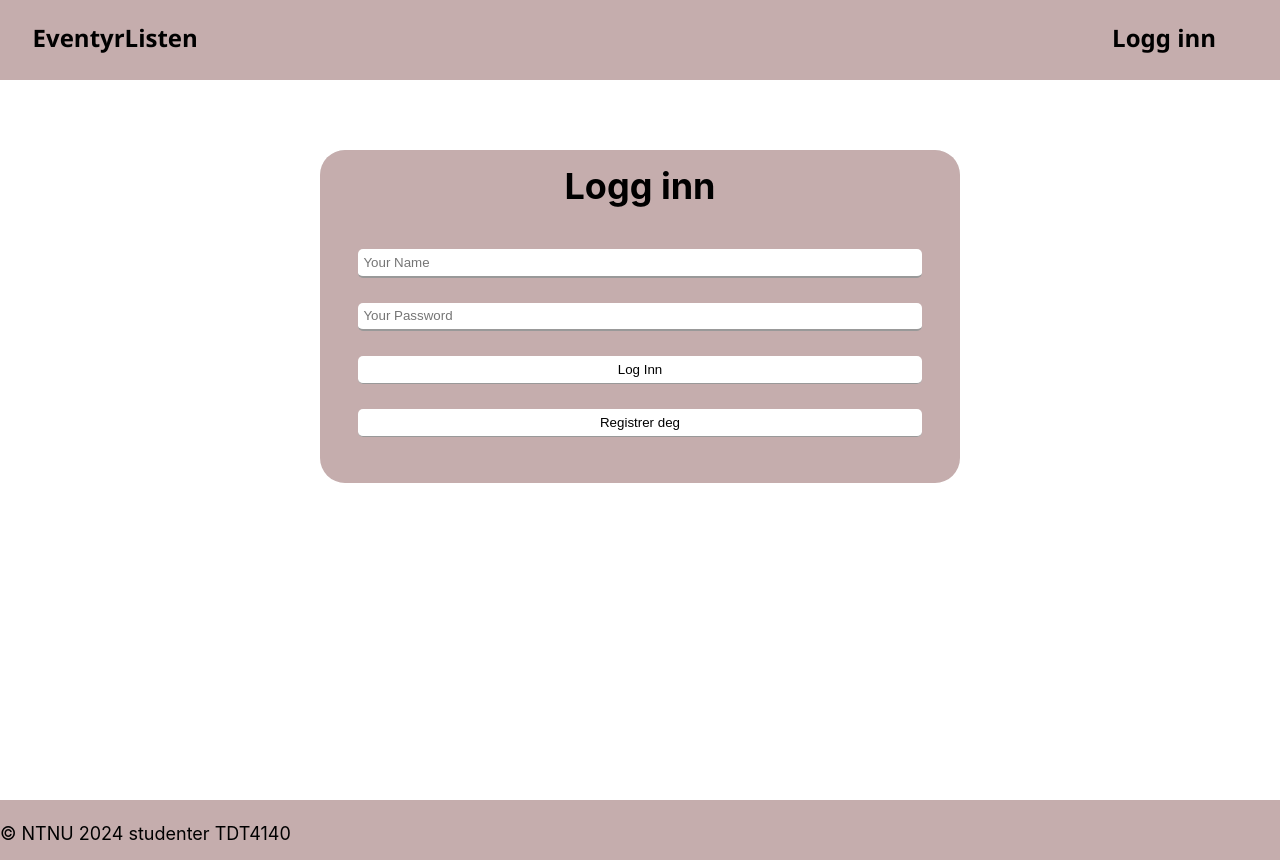
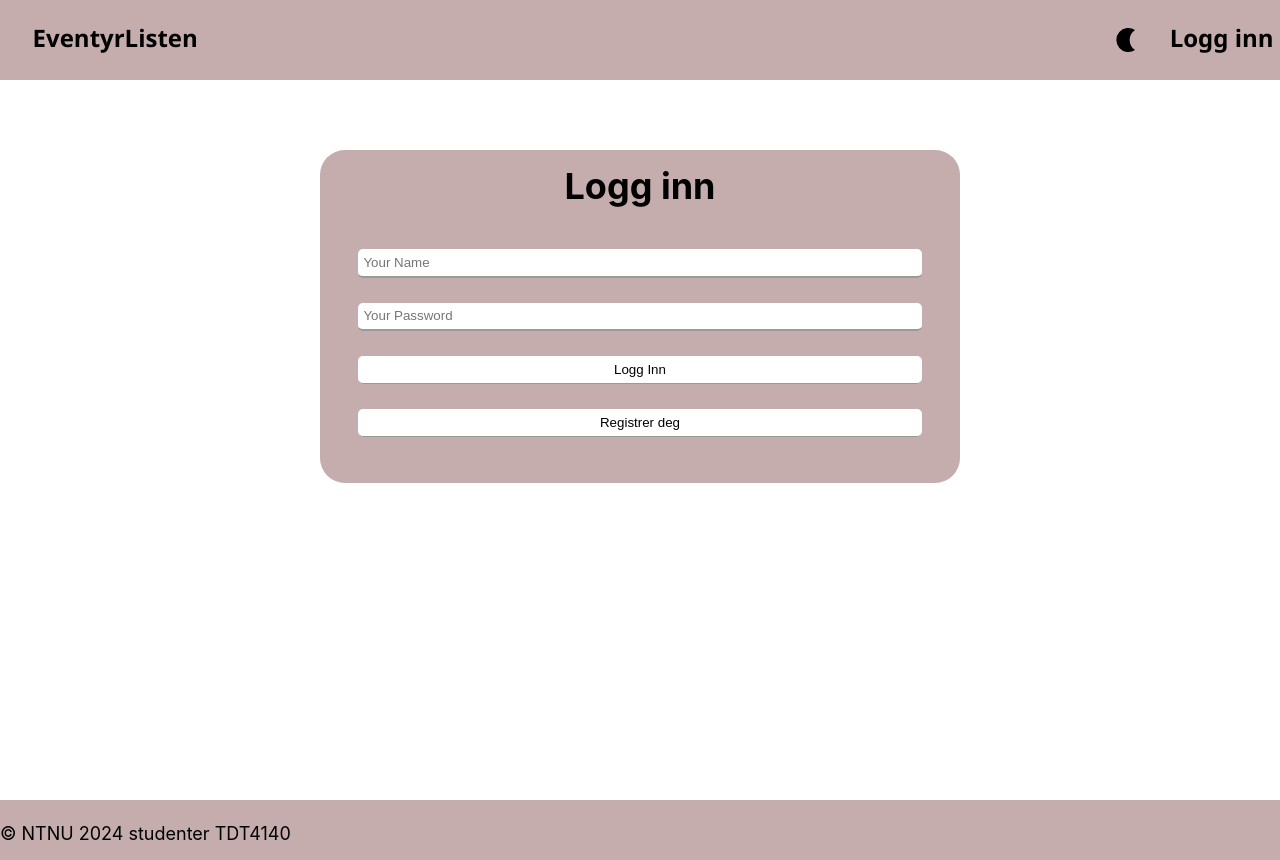
Before and after one commit to Tobiazo/travelapp, a React (Create React App) app in the folder client/travelapp/: page /Login in a window 1280 px wide. Built offline with nearby package versions, Linux system fonts and the light colour scheme; no server answers.

Commit message:
now work

```diff
--- a/client/travelapp/src/pages/Login.jsx
+++ b/client/travelapp/src/pages/Login.jsx
@@ -23,14 +23,9 @@ const Login = (props) => {
   const handleLogin = (e) => {
     for (let index = 0; index < users.length; index++) {
       if (JSON.stringify(users[index].username) === JSON.stringify(username)) {
-        if (
-          JSON.stringify(users[index].password) === JSON.stringify(password)
-        ) {
+        if (JSON.stringify(users[index].password) === JSON.stringify(password)) {
           for (let index = 0; index < users.length; index++) {
-            if (
-              JSON.stringify(users[index].username).toLowerCase() ===
-              JSON.stringify(username).toLowerCase()
-            ) {
+            if (JSON.stringify(users[index].username).toLowerCase() === JSON.stringify(username).toLowerCase()) {
               localStorage.setItem("loggedIn", users[index]._id);
               setLoggedIn(true);
               return;
@@ -73,7 +68,7 @@ const Login = (props) => {
                 />
               </div>
               <div class="form-group form-button">
-                <button onClick={handleLogin}>Log Inn</button>
+                <button onClick={handleLogin}>Logg Inn</button>
               </div>
               <div class="form-group form-button">
                 <NavLink to="/Register" style={{ textDecoration: "none" }}>
--- a/client/travelapp/src/pages/MineVurderinger.jsx
+++ b/client/travelapp/src/pages/MineVurderinger.jsx
@@ -17,10 +17,13 @@ const MineVurderinger = () => {
 
         if (response.status === 200) {
           setUserDestinations(userData.destinations);
+          console.log(userData);
+          console.log(userDestinations);
           //henter ut destinasjonsdataen
           const destinationIds = userData.destinations
-            .filter((dest) => dest.reviewValue !== null)
+            .filter((dest) => dest.reviewValue !== null).filter((dest) => dest.reviewValue !== undefined)
             .map((destination) => destination.destinationId);
+
           const destinationsData = await Promise.all(
             destinationIds.map(async (destinationId) => {
               const destResponse = await axios.get(`http://localhost:4000/api/travelDestinations/${destinationId}`);
--- a/client/travelapp/src/styles/HeaderFooter.css
+++ b/client/travelapp/src/styles/HeaderFooter.css
@@ -61,7 +61,7 @@
 }
 
 .darkmode {
-  width: 80vw;
+  width: 75%;
 }
 
 #navtohome {
@@ -83,9 +83,10 @@
 
 #navlinklogginn {
   position: absolute;
-  right: 5%;
+  right: 0.5%;
   text-decoration: none;
   background-color: var(--foreground-color);
+  color: var(--primary-text-color);
 }
 
 .dropdown-content {
@@ -122,12 +123,6 @@
   position: absolute;
 }
 
-#navlinklogginn {
-  position: absolute;
-  right: 5%;
-  color: var(--primary-text-color);
-}
-
 .dark-icon {
   display: none;
 }
--- a/client/travelapp/src/styles/Login.css
+++ b/client/travelapp/src/styles/Login.css
@@ -70,6 +70,7 @@ input#name {
   padding: 6px 30px;
   box-sizing: border-box;
   background-color: var(--input-color);
+  color: var(--primary-text-color);
 
   &:focus {
     outline: none;
```
